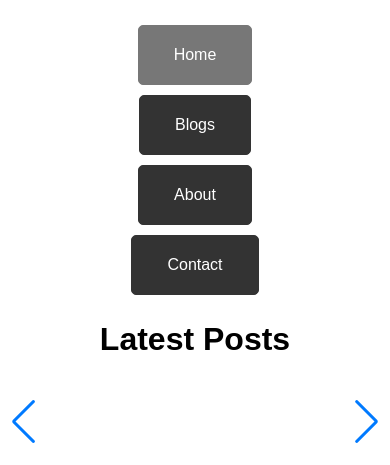
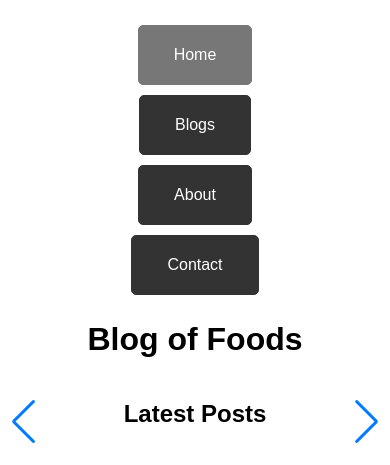
Before and after one commit to Noroff-FEU-Assignments/project-exam-1-OH2021, a plain HTML site: page index.html in a window 390 px wide. Drawn offline with nearby package versions, Linux system fonts and the light colour scheme; no server answers.

Commit message:
Add files via upload

```diff
--- a/css/style.css
+++ b/css/style.css
@@ -222,6 +222,10 @@ body {
         margin-right: 5%;
     }
 
+    .blog-of-foods {
+        margin-right: center;
+    }
+
     .latest-post-header {
         margin-right: center;
     }
--- a/index.html
+++ b/index.html
@@ -29,7 +29,8 @@
         </nav>
     </div>
 
-    <h1 class="latest-post-header">Latest Posts</h1>
+    <h1 class="blog-of-foods">Blog of Foods</h1>
+    <h2 class="latest-post-header">Latest Posts</h2>
 
     <div id="latest-posts" class="swiper-container">
         <div class="swiper-wrapper" id="latest-posts-wrapper"></div>
```
